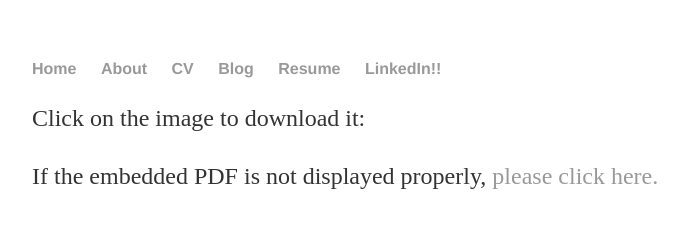
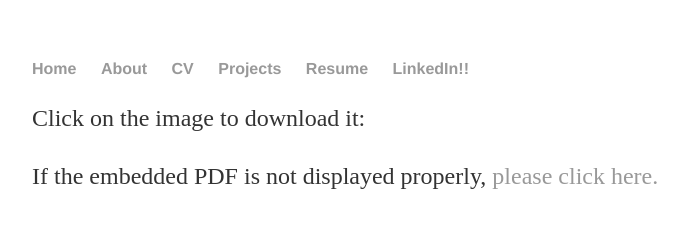
Before and after one commit to ddhangdd/ddhangdd.github.io, a Jekyll site: the page built from resume/index.html, in a window 1280 px wide. Shown: the top 252 px of the page, without its empty margins (160-848 px from the left). Built offline with Jekyll 4.4.1, drawn with Linux system fonts in a browser that asks for light colours.

Commit message:
Update default.html

```diff
--- a/_layouts/default.html
+++ b/_layouts/default.html
@@ -15,7 +15,7 @@
 <li><a href="/">Home</a></li>
 <li><a href="/about">About</a></li>
 <li><a href="/cv">CV</a></li>
-<li><a href="/blog">Blog</a></li>
+<li><a href="/blog">Projects</a></li>
 <li><a href="/pdf/HW_2.pdf">Resume</a></li>
 <li><a href="https://www.linkedin.com/in/desmond-fung/">LinkedIn!!</a></li>
 </ul>
```
